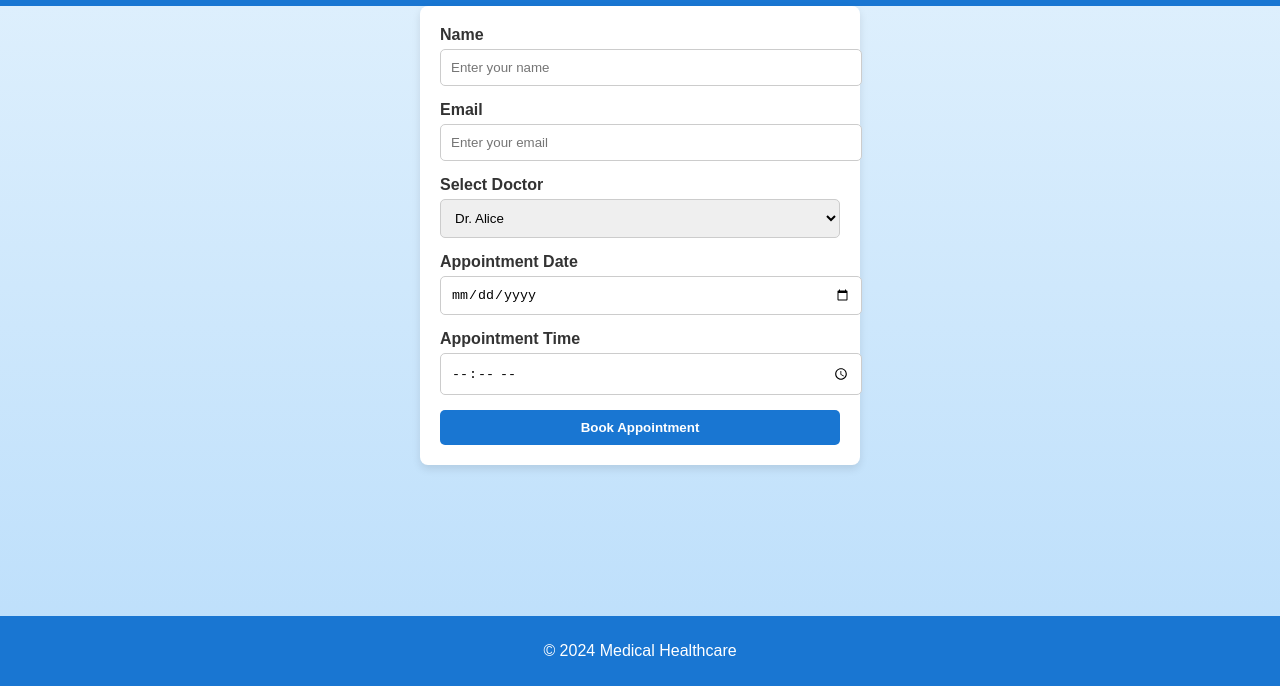
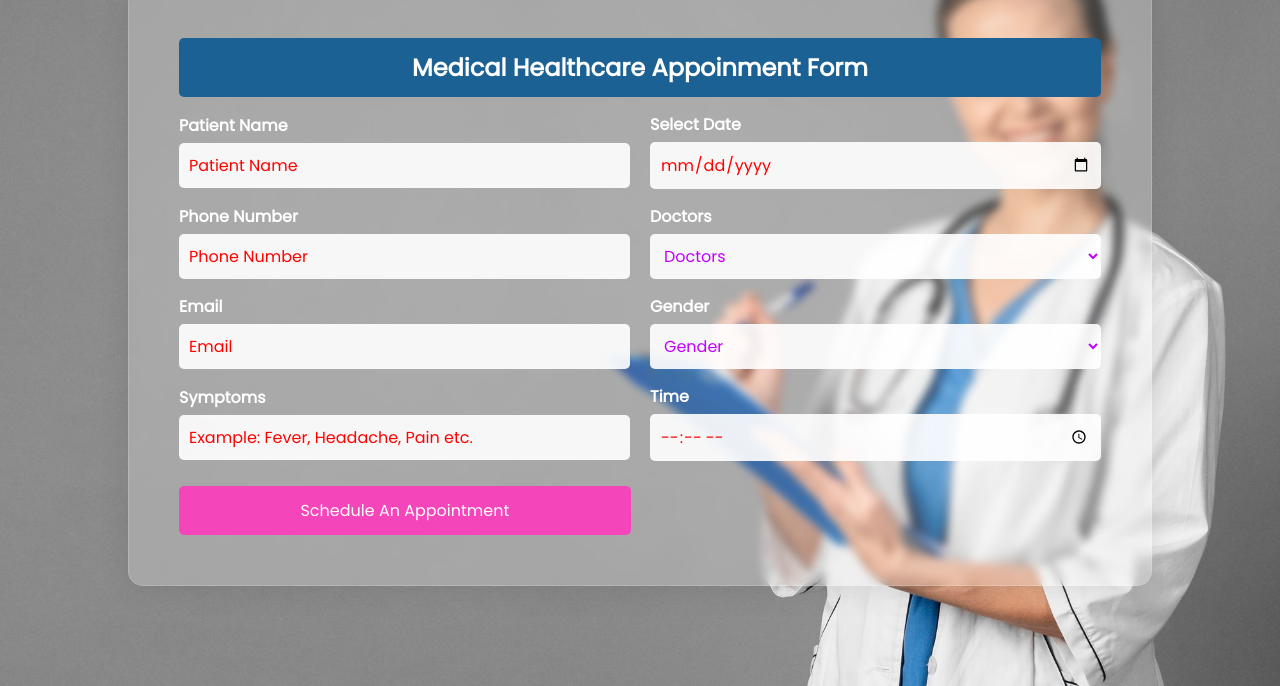
Before and after one commit to CodeArtist-Muhammad-Tayyeb/HealthCare-Project-For-Software-Engineering, a plain HTML site: page appointment.html in a window 1280 px wide. Shown: the part 114-800 px from the top of the page. Drawn offline with Linux system fonts and the light colour scheme.

Commit message:
done appiontment form

```diff
--- a/CSS/appointment.css
+++ b/CSS/appointment.css
@@ -1,65 +1,107 @@
-body {
-    font-family: Arial, sans-serif;
-    background: linear-gradient(to bottom, #e3f2fd, #bbdefb);
-    margin: 0;
-    display: flex;
-    flex-direction: column;
-    align-items: center;
-    height: 100vh;
-    color: #333;
+@font-face {
+  font-family: myFont;
+  src: url(../asset/Poppins-Regular.otf);
 }
 
-  .header {
-    text-align: center;
-    padding: 20px;
-    background: #1976d2;
-    color: white;
-    width: 100%;
+* {
+  margin: 0;
+  padding: 0;
+  box-sizing: border-box;
+  font-family: myFont;
 }
 
-  .main-container {
-    padding: 20px;
-    background: white;
-    border-radius: 8px;
-    box-shadow: 0 4px 8px rgba(0, 0, 0, 0.1);
-    width: 90%;
-    max-width: 400px;
+body {
+  width: 100%;
+  min-height: 100vh;
+
+  background-image: url('../asset/woman-working-as-doctor.jpg');
+  background-size: cover;
+  background-position: center;
+  background-repeat: no-repeat;
+
+  display: flex;
+  align-items: center;
+  justify-content: center;
+}
+
+.form-haeder{
+  text-align: center;
+  margin-bottom: 15px;
+  background:#1C6194;
+  color: #fff;
+  padding: 12px;
+  /* border-bottom-right-radius: 15px;
+  border-bottom-left-radius: 15px; */
+  border-radius: 5px;
+}
+.form-container {
+  padding: 50px;
+  width: 100%;
+  max-width: 80%;
+  background: rgba(255, 255, 255, 0.24);
+  border-radius: 15px;
+  box-shadow: 0 4px 30px rgba(0, 0, 0, 0.1);
+  backdrop-filter: blur(4.1px);
+  -webkit-backdrop-filter: blur(5.1px);
+  border: 1px solid rgba(255, 255, 255, 0.17);
+}
+
+.form-group {
+  display: flex;
+  align-items: center;
+  justify-content: space-between;
+  gap: 20px;
+  margin-bottom: 15px;
+}
+
+.form-inner-group{
+  width: 100%;
 }
 
 label {
   font-weight: bold;
   display: block;
   margin-bottom: 5px;
+  color: #fff;
+}
+input {
+  width: 100%;
+  padding: 10px;
+  border: none;
+  border-radius: 5px;
+  background: rgba(255, 255, 255, 0.9);
+  color: red;
+  font-size: 1rem;
+}
+input::placeholder {
+  color: red;
 }
 
-  input, select {
+select {
   width: 100%;
   padding: 10px;
-    margin-bottom: 15px;
-    border: 1px solid #ccc;
+  border: none;
   border-radius: 5px;
+  background: rgba(255, 255, 255, 0.9);
+  color: rgb(195, 0, 255);
+  font-size: 1rem;
 }
 
-  .book-btn {
+.appointment-button {
   width: 100%;
-    padding: 10px;
-    background: #1976d2;
+  max-width: 49%;
+  padding: 12px;
   color: white;
   border: none;
   border-radius: 5px;
-    font-weight: bold;
+  font-size: 1rem;
   cursor: pointer;
+  transition: background 0.3s;
+  background:#f545ba;
+  margin-top: 10px;
+
+  text-transform: capitalize;
 }
-
-  .book-btn:hover {
-    background: #1565c0;
+.appointment-button:hover {
+  background: #003d6b;
 }
-
-  .footer {
-    text-align: center;
-    margin-top: auto;
-    padding: 10px;
-    background: #1976d2;
-    color: white;
-    width: 100%;
-  }
--- a/JS/appointment.js
+++ b/JS/appointment.js
@@ -6,6 +6,7 @@ document.getElementById("appointmentForm").addEventListener("submit", function (
     const doctor = document.getElementById("doctor").value;
     const date = document.getElementById("date").value;
     const time = document.getElementById("time").value;
+
 
     // Save appointment data in local storage
     const appointments = JSON.parse(localStorage.getItem("appointments")) || [];
--- a/appointment.html
+++ b/appointment.html
@@ -1,42 +1,89 @@
 <!DOCTYPE html>
 <html lang="en">
   <head>
-  <meta charset="UTF-8">
-  <meta name="viewport" content="width=device-width, initial-scale=1.0">
+    <meta charset="UTF-8" />
+    <meta name="viewport" content="width=device-width, initial-scale=1.0" />
     <title>Book Appointment</title>
-  <link rel="stylesheet" href="./CSS/appointment.css">
+    <link rel="stylesheet" href="./CSS/style.css">
+    <link rel="stylesheet" href="./CSS/appointment.css" />
+    <link rel="icon" type="image/png" href="./asset/FormFavicon.png">
   </head>
   <body>
-  <header class="header">
-    <h1>Book an Appointment</h1>
-  </header>
-  <main class="main-container">
-    <form id="appointmentForm">
-      <label for="name">Name</label>
-      <input type="text" id="name" placeholder="Enter your name" required>
+    <main class="form-container">
+      <h2 class="form-haeder">Medical Healthcare Appoinment Form</h2>
 
+      <form action="#" method="post" >
+        <!-- First portion -->
+        <div class="form-group">
+          <div class="form-inner-group">
+            <label for="patientName">Patient Name</label>
+            <input
+              type="text"
+              name="patient_name"
+              placeholder="Patient Name"
+              required
+            />
+          </div>
+          <div class="form-inner-group">
+            <label for="date">Select Date</label>
+            <input type="date" name="date" placeholder="Select Date" required />
+          </div>
+        </div>
+        <!-- Second portion -->
+        <div class="form-group">
+          <div class="form-inner-group">
+            <label for="phoneNumber">Phone Number</label>
+            <input type="text" name="phone" placeholder="Phone Number" required />
+          </div>
+          <div class="form-inner-group">
+            <label for="doctors">Doctors</label>
+            <select name="doctors" required>
+              <option value="" disabled selected>Doctors</option>
+              <option value="cardiology">Cardiology</option>
+              <option value="neurology">Neurology</option>
+              <option value="orthopedics">Orthopedics</option>
+            </select>
+          </div>
+        </div>
+        <!-- 3rd portion -->
+        <div class="form-group">
+          <div class="form-inner-group">
             <label for="email">Email</label>
-      <input type="email" id="email" placeholder="Enter your email" required>
+            <input type="email" name="email" placeholder="Email" required />
+          </div>
+          <div class="form-inner-group">
+            <label for="gender">Gender</label>
+            <select name="gender" required>
+              <option value="" disabled selected>Gender</option>
+              <option value="male">Male</option>
+              <option value="female">Female</option>
+              <option value="transgender">Transgender</option>
+            </select>
+          </div>
+        </div>
+        <!-- 4th portion -->
+        <div class="form-group">
+          <div class="form-inner-group">
+            <label for="symptoms">Symptoms</label>
+            <input
+            type="text"
+            name="symptoms"
+            placeholder="Example: Fever, Headache, Pain etc."
+            required
+          />
+          </div>
+          <div class="form-inner-group">
+            <label for="time">Time</label>
+            <input type="time" name="time" required />
+          </div>
+        </div>
+        <!-- Button -->
+        <button type="submit" class="appointment-button">Schedule an appointment</button>
+      </form>
 
-      <label for="doctor">Select Doctor</label>
-      <select id="doctor" required>
-        <option value="Dr. Alice">Dr. Alice</option>
-        <option value="Dr. Bob">Dr. Bob</option>
-        <option value="Dr. Charlie">Dr. Charlie</option>
-      </select>
 
-      <label for="date">Appointment Date</label>
-      <input type="date" id="date" required>
+    </main>
 
-      <label for="time">Appointment Time</label>
-      <input type="time" id="time" required>
 
-      <button type="submit" class="book-btn">Book Appointment</button>
-    </form>
-  </main>
-  <footer class="footer">
-    <p>&copy; 2024 Medical Healthcare</p>
-  </footer>
-  <script src="./JS/appointment.js"></script>
   </body>
 </html>
```
Also changed, not shown: asset/FormFavicon.png (added). Lines whose indentation alone changed are shown as unchanged.
